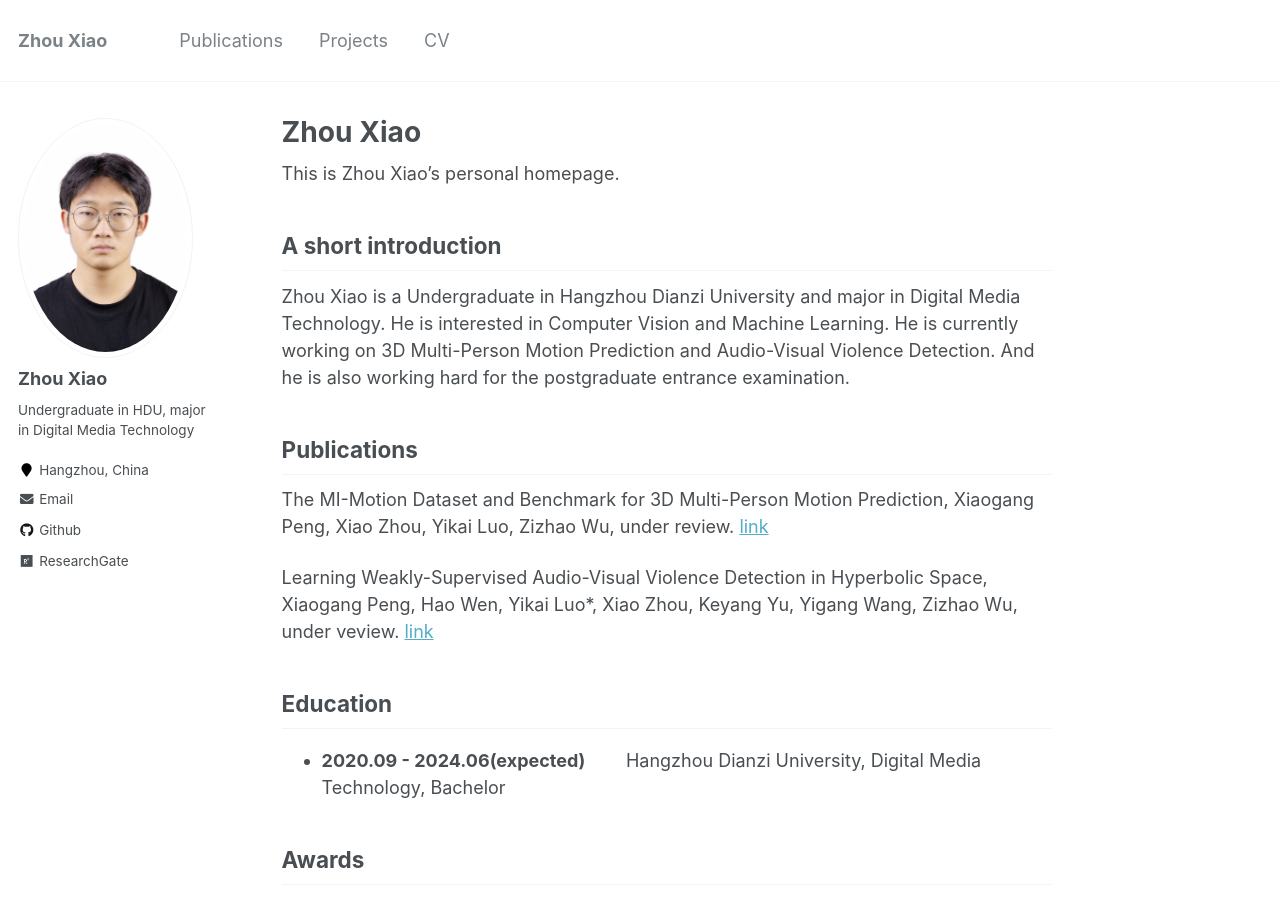
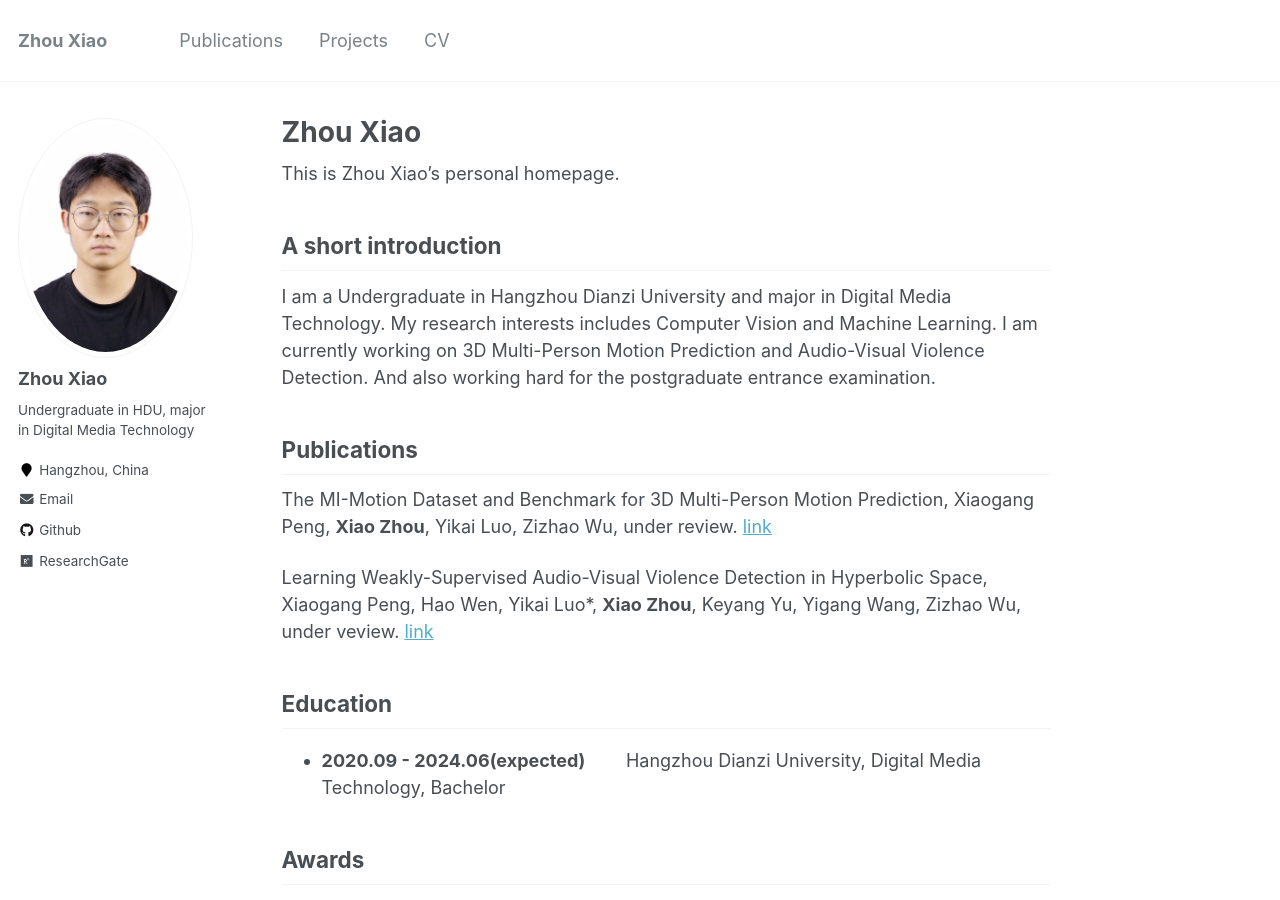
Before and after one commit to KimRRRich/KimRRRich.github.io, a Jekyll site: the page built from _pages/about.md, in a window 1280 px wide and 900 px high. Built offline with Jekyll 4.4.1, drawn with Linux system fonts in a browser that asks for light colours.

Commit message:
Update about.md

```diff
--- a/_pages/about.md
+++ b/_pages/about.md
@@ -11,14 +11,14 @@ redirect_from:
 This is Zhou Xiao's personal homepage.
 
 ## A short introduction
-Zhou Xiao is a Undergraduate in Hangzhou Dianzi University and major in Digital Media Technology. He is interested in Computer Vision and Machine Learning. He is currently working on 3D Multi-Person Motion Prediction and Audio-Visual Violence Detection. And
-he is also working hard for the postgraduate entrance examination.
+I am a Undergraduate in Hangzhou Dianzi University and major in Digital Media Technology. My research interests includes Computer Vision and Machine Learning. I am currently working on 3D Multi-Person Motion Prediction and Audio-Visual Violence Detection. And
+also working hard for the postgraduate entrance examination.
 
 
 ## Publications
-The MI-Motion Dataset and Benchmark for 3D Multi-Person Motion Prediction, Xiaogang Peng, Xiao Zhou, Yikai Luo, Zizhao Wu, under review. [link](https://doi.org/10.1175/MWR-D-22-0217.1)
+The MI-Motion Dataset and Benchmark for 3D Multi-Person Motion Prediction, Xiaogang Peng, **Xiao Zhou**, Yikai Luo, Zizhao Wu, under review. [link](https://doi.org/10.1175/MWR-D-22-0217.1)
 
-Learning Weakly-Supervised Audio-Visual Violence Detection in Hyperbolic Space, Xiaogang Peng, Hao Wen, Yikai Luo*, Xiao Zhou, Keyang Yu, Yigang Wang, Zizhao Wu, under veview. [link](https://doi.org/10.1016/j.jhydrol.2021.126816)
+Learning Weakly-Supervised Audio-Visual Violence Detection in Hyperbolic Space, Xiaogang Peng, Hao Wen, Yikai Luo*, **Xiao Zhou**, Keyang Yu, Yigang Wang, Zizhao Wu, under veview. [link](https://doi.org/10.1016/j.jhydrol.2021.126816)
 
 <!-- Jiang, Z., Rashid, M. M., Johnson, F., & Sharma, A. (2020). A wavelet-based tool to modulate variance in predictors: An application to predicting drought anomalies. *Environmental Modelling & Software*, 135, 104907. [link](https://doi.org/10.1016/j.envsoft.2020.104907)
 
```
